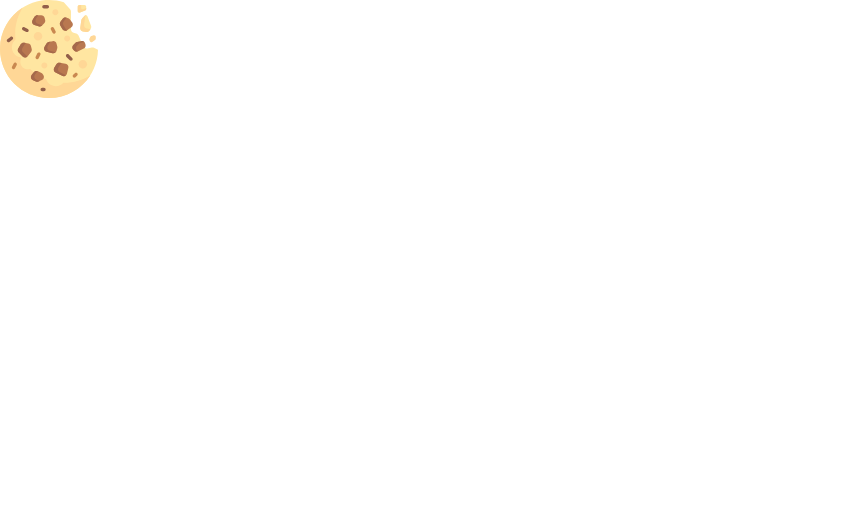
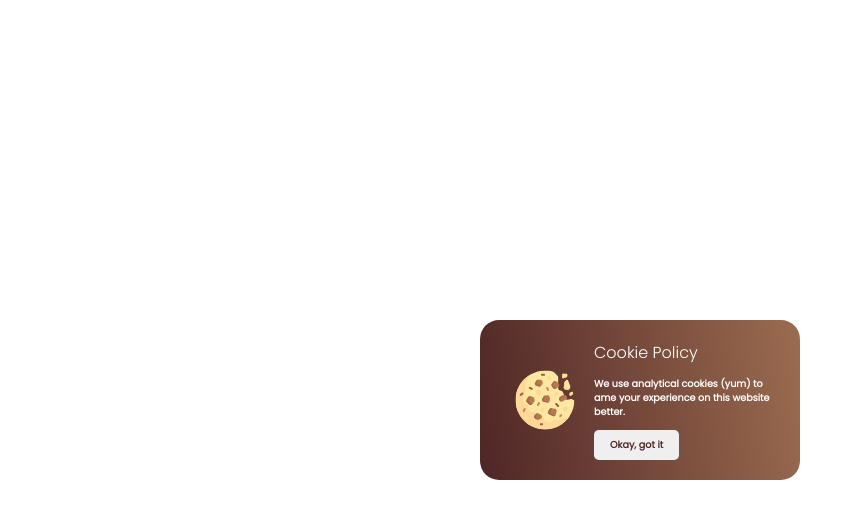
Before and after one commit to Ingoo1/pop_up_cookie_animation, a plain HTML site: page index.html in a window 1280 px wide. Shown: the whole page, without its empty margins (0-863 px from the left). Drawn offline with nearby package versions, Linux system fonts and the light colour scheme.

Commit message:
builded cookie card

```diff
--- a/index.html
+++ b/index.html
@@ -16,7 +16,9 @@
 
   <body>
     <div class="cookie-container">
+      <!--This is our cookie start-->
       <svg
+        class="cookie"
         width="98"
         height="98"
         viewBox="0 0 98 98"
@@ -24,7 +26,7 @@
         xmlns="http://www.w3.org/2000/svg"
       >
         <g id="cookies-svgrepo-com 1" clip-path="url(#clip0_1_4)">
-          <g id="cookie">
+          <g>
             <path
               id="Vector"
               d="M91.8045 47.5377L87.1455 48.4694C85.5951 48.7795 84.0369 47.9731 83.3947 46.5282L78.4042 35.2991C77.9817 34.3484 77.1449 33.6456 76.1358 33.3931L73.5359 32.7433C72.0315 32.3672 70.9763 31.0157 70.9763 29.4649V11.4467C70.9763 10.6047 70.6618 9.79291 70.0947 9.17046L63.8177 2.28251C58.1584 0.490378 52.0579 -0.309126 45.7154 0.108522C21.3389 1.71442 1.5917 21.5441 0.104278 45.9279C-1.6312 74.382 20.9314 98 49.0105 98C75.7926 98 97.5423 76.5099 97.9894 49.8343L93.9787 47.829C93.3065 47.4927 92.5414 47.3903 91.8045 47.5377Z"
@@ -224,6 +226,15 @@
           </clipPath>
         </defs>
       </svg>
+      <!--This is our cookie end-->
+      <div class="text">
+        <h2 class="cookie-title">Cookie Policy</h2>
+        <p class="cookie-subtitle">
+          We use analytical cookies (yum) to ame your experience on this website
+          better.
+        </p>
+        <button>Okay, got it</button>
+      </div>
     </div>
     <script
       src="https://cdnjs.cloudflare.com/ajax/libs/gsap/3.8.0/gsap.min.js"
--- a/style.css
+++ b/style.css
@@ -3,3 +3,46 @@
   padding: 0;
   box-sizing: border-box;
 }
+
+.cookie-container {
+  background: linear-gradient(260deg, #9b6c50 0%, #4f2626 100%);
+  position: absolute;
+  top: 50%;
+  left: 50%;
+  transform: translate(-50%, -50%);
+  color: white;
+  display: flex;
+  width: 20rem;
+  height: 10rem;
+  border-radius: 1.2rem;
+  padding: 1rem;
+  font-family: 'Poppins', sans-serif;
+  align-items: center;
+  justify-content: space-between;
+  overflow: hidden;
+}
+.text {
+  width: 80%;
+}
+.cookie {
+  transform: scale(0.6);
+  overflow: visible;
+}
+.cookie-title {
+  font-size: 1rem;
+  font-weight: lighter;
+}
+.cookie-subtitle {
+  font-weight: bold;
+  padding: 0.7rem 0rem;
+  font-size: 0.6rem;
+}
+button {
+  border-style: none;
+  padding: 0.5rem 1rem;
+  color: #4f2626;
+  font-family: 'Poppins', sans-serif;
+  font-size: 0.6rem;
+  font-weight: bold;
+  border-radius: 0.3rem;
+}
```
